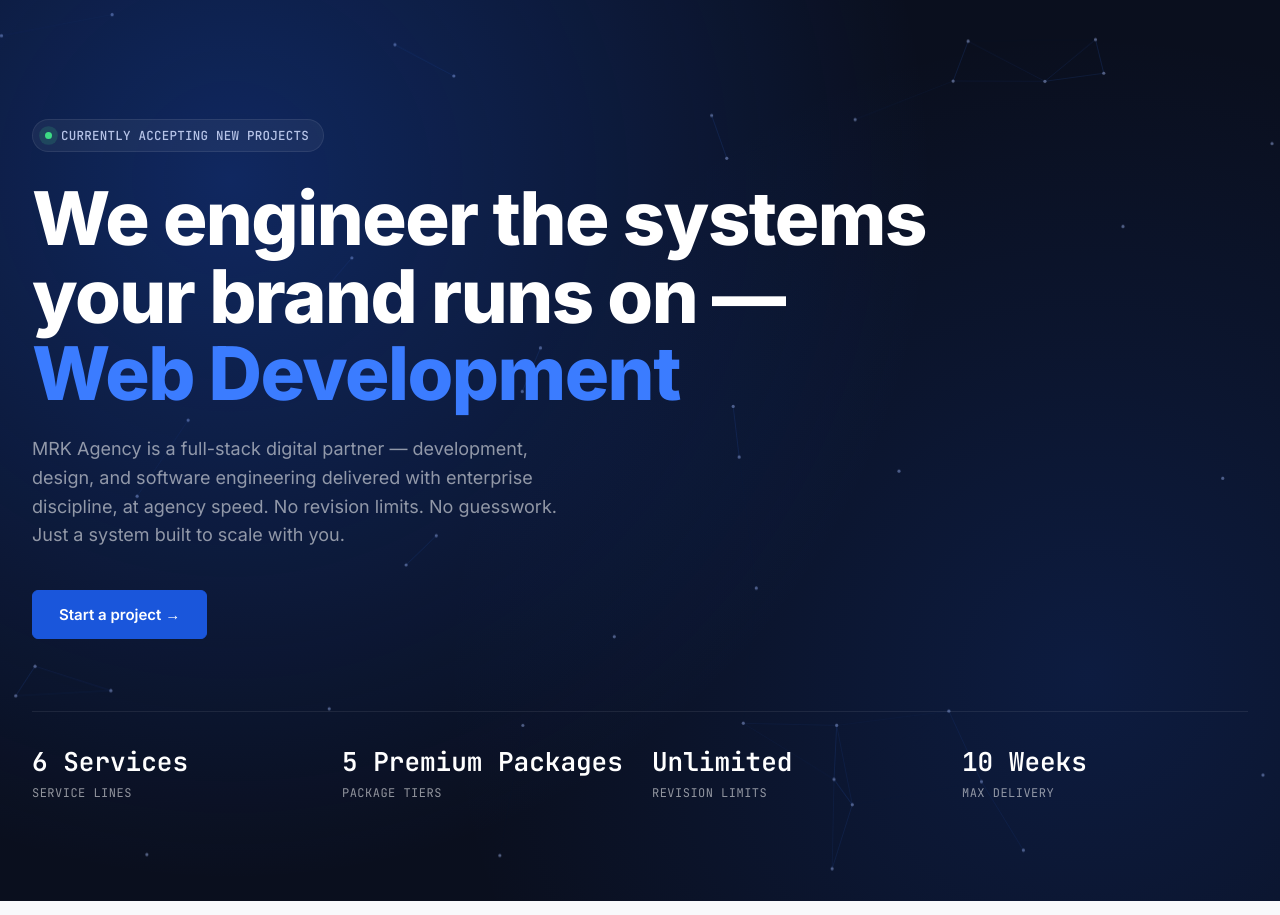
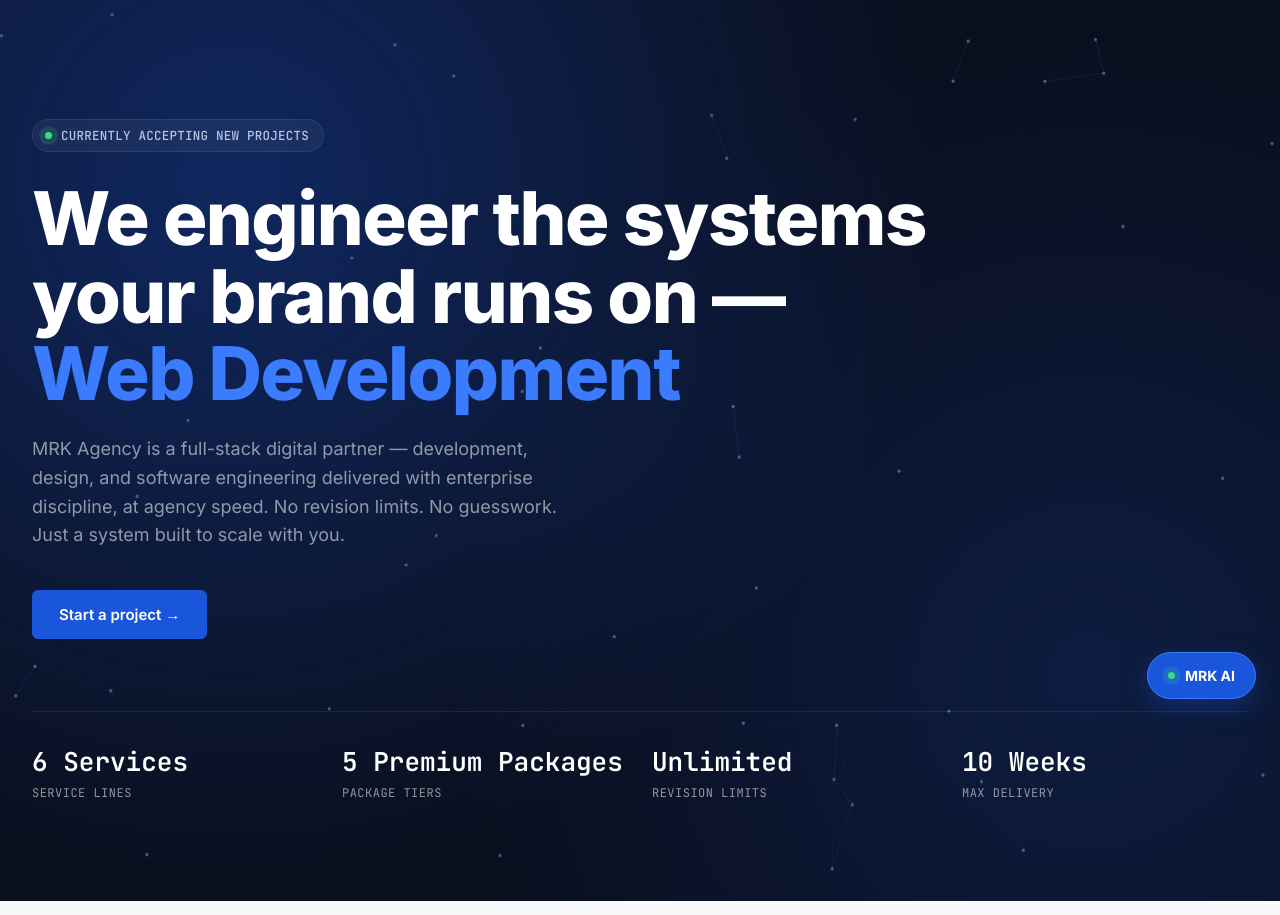
Before and after one commit to KhizarKhan714/MRK-AGENCY-, a Python web app: template templates/index.html in a window 1280 px wide. Shown: the part 77-992 px from the top of the page. Run offline with Jinja, Linux system fonts and the light colour scheme; the template is opened without the code that fills it, so the values that code supplies are empty.

Commit message:
Update index.html

```diff
--- a/templates/index.html
+++ b/templates/index.html
@@ -190,6 +190,63 @@
   @media (prefers-reduced-motion: reduce){
     .pulse-dot{animation:none;}
     #net-canvas{opacity:0.25;}
+  }
+
+  /* ===== MRK AI WIDGET ===== */
+  #mrk-ai-bubble{
+    position:fixed;bottom:24px;right:24px;z-index:999;
+    display:flex;align-items:center;gap:10px;
+    background:var(--blue);color:#fff;
+    padding:14px 20px;border-radius:100px;
+    border:1px solid var(--blue-bright);
+    font-family:var(--sans);font-weight:700;font-size:14px;
+    cursor:pointer;box-shadow:0 8px 24px rgba(26,86,219,0.35);
+    transition:transform .2s ease, background .2s ease;
+  }
+  #mrk-ai-bubble:hover{background:var(--blue-bright);transform:translateY(-2px);}
+  #mrk-ai-bubble .dot{width:7px;height:7px;border-radius:50%;background:#3DDC84;animation:pulse 2s infinite;}
+  #mrk-ai-window{
+    position:fixed;bottom:96px;right:24px;z-index:999;
+    width:360px;max-width:calc(100vw - 32px);height:480px;max-height:calc(100vh - 140px);
+    background:var(--dark);border:1px solid var(--line);border-radius:16px;
+    display:none;flex-direction:column;overflow:hidden;
+    box-shadow:0 20px 60px rgba(0,0,0,0.45);
+  }
+  #mrk-ai-window.open{display:flex;}
+  #mrk-ai-header{
+    padding:16px 18px;border-bottom:1px solid var(--line);
+    display:flex;align-items:center;justify-content:space-between;
+  }
+  #mrk-ai-header .title-block .t1{color:#fff;font-weight:800;font-size:15px;}
+  #mrk-ai-header .title-block .t2{color:var(--text-dim);font-size:11.5px;font-family:var(--mono);margin-top:2px;}
+  #mrk-ai-close{color:var(--text-dim);cursor:pointer;font-size:20px;line-height:1;padding:4px;}
+  #mrk-ai-close:hover{color:#fff;}
+  #mrk-ai-messages{
+    flex:1;overflow-y:auto;padding:16px 18px;display:flex;flex-direction:column;gap:12px;
+  }
+  .mrk-ai-msg{max-width:85%;padding:10px 13px;border-radius:12px;font-size:13.5px;line-height:1.5;}
+  .mrk-ai-msg.bot{background:rgba(255,255,255,0.06);color:#EAEFFB;align-self:flex-start;border-bottom-left-radius:3px;}
+  .mrk-ai-msg.user{background:var(--blue);color:#fff;align-self:flex-end;border-bottom-right-radius:3px;}
+  .mrk-ai-msg.typing{color:var(--text-dim);font-style:italic;}
+  #mrk-ai-empty{color:var(--text-dim);font-size:13px;text-align:center;margin:auto;padding:0 12px;line-height:1.5;}
+  #mrk-ai-input-row{
+    display:flex;gap:8px;padding:14px;border-top:1px solid var(--line);
+  }
+  #mrk-ai-input{
+    flex:1;background:rgba(255,255,255,0.06);border:1px solid var(--line);
+    border-radius:8px;padding:10px 12px;color:#fff;font-size:13.5px;font-family:var(--sans);
+  }
+  #mrk-ai-input::placeholder{color:var(--text-dim);}
+  #mrk-ai-input:focus{outline:none;border-color:var(--blue-bright);}
+  #mrk-ai-send{
+    background:var(--blue);color:#fff;border:none;border-radius:8px;
+    padding:0 16px;font-weight:700;font-size:13px;cursor:pointer;
+  }
+  #mrk-ai-send:hover{background:var(--blue-bright);}
+  #mrk-ai-send:disabled{opacity:0.5;cursor:not-allowed;}
+  @media (max-width:560px){
+    #mrk-ai-window{right:16px;bottom:88px;width:calc(100vw - 32px);}
+    #mrk-ai-bubble{right:16px;bottom:16px;}
   }
 </style>
 </head>
@@ -487,5 +544,88 @@
   if(!reduceMotion){ step(); } else { drawStaticFrame(); }
 </script>
 
+<!-- ===== MRK AI WIDGET — built in-house, live on every visit ===== -->
+<div id="mrk-ai-bubble" onclick="mrkAiToggle()">
+  <span class="dot"></span> MRK AI
+</div>
+
+<div id="mrk-ai-window">
+  <div id="mrk-ai-header">
+    <div class="title-block">
+      <div class="t1">MRK AI</div>
+      <div class="t2">Built in-house by MRK Agency</div>
+    </div>
+    <span id="mrk-ai-close" onclick="mrkAiToggle()">×</span>
+  </div>
+  <div id="mrk-ai-messages">
+    <div id="mrk-ai-empty">Ask about pricing, packages, timelines, or what we can build for you.</div>
+  </div>
+  <div id="mrk-ai-input-row">
+    <input id="mrk-ai-input" type="text" placeholder="Ask about pricing, packages, timelines…" onkeydown="if(event.key==='Enter') mrkAiSend();">
+    <button id="mrk-ai-send" onclick="mrkAiSend()">Send</button>
+  </div>
+</div>
+
+<script>
+  function mrkAiSessionId(){
+    let id = localStorage.getItem('mrk_ai_session');
+    if(!id){
+      id = 'v-' + Date.now() + '-' + Math.random().toString(36).slice(2, 10);
+      localStorage.setItem('mrk_ai_session', id);
+    }
+    return id;
+  }
+
+  function mrkAiAppendMessage(text, role){
+    const box = document.getElementById('mrk-ai-messages');
+    const empty = document.getElementById('mrk-ai-empty');
+    if(empty) empty.remove();
+    const el = document.createElement('div');
+    el.className = 'mrk-ai-msg ' + role;
+    el.textContent = text;
+    box.appendChild(el);
+    box.scrollTop = box.scrollHeight;
+    return el;
+  }
+
+  function mrkAiToggle(){
+    const win = document.getElementById('mrk-ai-window');
+    win.classList.toggle('open');
+  }
+
+  async function mrkAiSend(){
+    const input = document.getElementById('mrk-ai-input');
+    const sendBtn = document.getElementById('mrk-ai-send');
+    const message = input.value.trim();
+    if(!message) return;
+
+    mrkAiAppendMessage(message, 'user');
+    input.value = '';
+    sendBtn.disabled = true;
+    const typingEl = mrkAiAppendMessage('MRK AI is typing…', 'bot typing');
+
+    try{
+      const res = await fetch('/ai/chat', {
+        method: 'POST',
+        headers: {'Content-Type': 'application/json'},
+        body: JSON.stringify({ message: message, visitor_session: mrkAiSessionId() })
+      });
+      const data = await res.json();
+      typingEl.remove();
+      if(data.reply){
+        mrkAiAppendMessage(data.reply, 'bot');
+      } else {
+        mrkAiAppendMessage("Sorry, something went wrong. Please try again in a moment.", 'bot');
+      }
+    } catch(err){
+      typingEl.remove();
+      mrkAiAppendMessage("MRK AI is temporarily unavailable. Please try again shortly.", 'bot');
+    } finally {
+      sendBtn.disabled = false;
+      input.focus();
+    }
+  }
+</script>
+
 </body>
-                                                      </html>
+</html>
```
